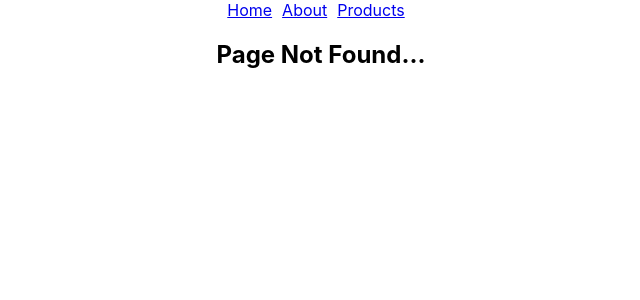
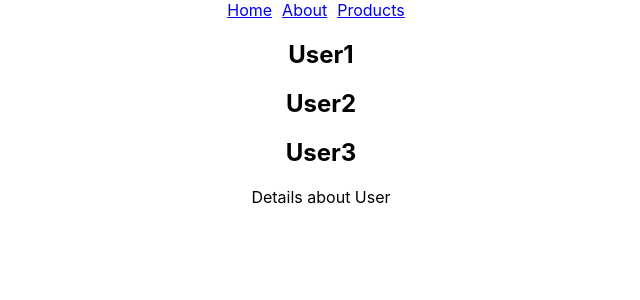
Before and after one commit to sahilm-10/EQ-React, a React (Create React App) app: page /users/1 in a window 1280 px wide. Before the commit this address had no page. Shown: the top 300 px of the page, without its empty margins (319-959 px from the left). Built offline with nearby package versions, Linux system fonts and the light colour scheme.

Commit message:
Added Dynamic Routes

```diff
--- a/src/App.js
+++ b/src/App.js
@@ -32,6 +32,8 @@ import NoMatchPage from './React-Router/NoMatchPage';
 import ProductsPage from './React-Router/ProductsPage';
 import FeaturedProduct from './React-Router/FeaturedProduct';
 import NewProduct from './React-Router/NewProduct';
+import Users from './React-Router/Users';
+import UserDetails from './React-Router/UserDetails';
 function App() {
   return (
     <div className="App">
@@ -92,6 +94,9 @@ function App() {
         <Route path='featured-page' element={<FeaturedProduct/>}></Route>
         <Route path='new-page' element={<NewProduct/>}></Route>
       </Route>
+      <Route path='users' element={<Users/>}>
+        <Route path=':userId' element={<UserDetails/>}/>
+      </Route>
       <Route path='*' element={<NoMatchPage/>}></Route>
     </Routes>
     </div>
--- /dev/null
+++ b/src/React-Router/UserDetails.js
@@ -0,0 +1,9 @@
+import React from "react";
+
+function UserDetails(){
+    return(
+        <div>Details about User</div>
+    )
+}
+
+export default UserDetails;
--- /dev/null
+++ b/src/React-Router/Users.js
@@ -0,0 +1,14 @@
+import React from "react";
+import { Outlet } from "react-router-dom";
+function Users(){
+    return(
+        <div>
+            <h2>User1</h2>
+            <h2>User2</h2>
+            <h2>User3</h2>
+            <Outlet/>
+        </div>
+    )
+}
+
+export default Users;
```
